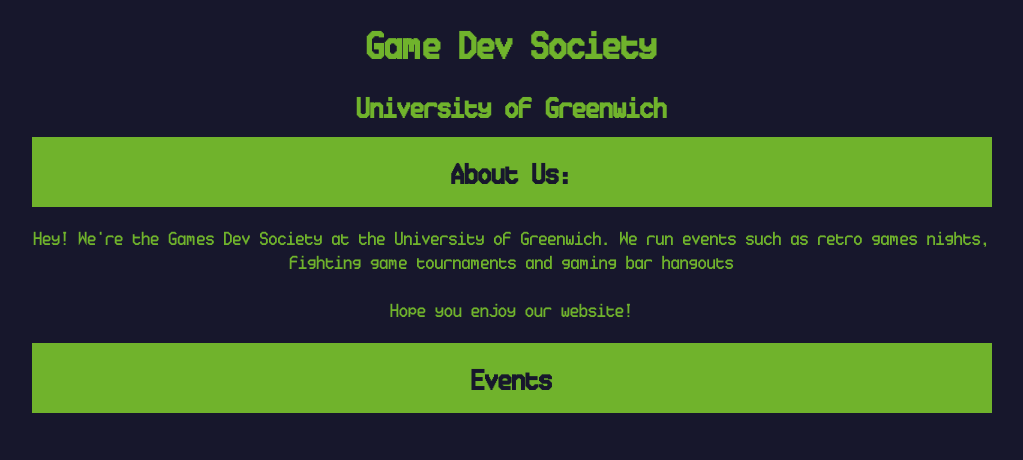
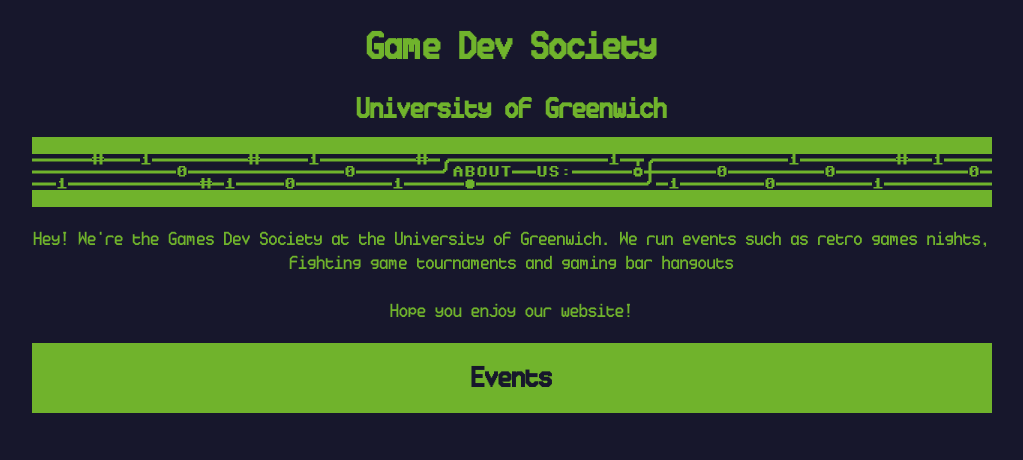
Before and after one commit to jamielill/GDSwebsite, a plain HTML site: page index.html in a window 1280 px wide. Shown: the part 887-1347 px from the top of the page, without its empty margins (128-1151 px from the left). Drawn offline with Linux system fonts and the light colour scheme; grey boxes are pictures that could not be loaded.

Commit message:
added new section Title

```diff
--- a/index.html
+++ b/index.html
@@ -23,7 +23,7 @@
             <h1 id="name">Game Dev Society</h1>
             <h2 id="jobTitle">University of Greenwich</h2>
             <section class="sectionTitle">
-                <h1>About Us:</h1>
+                <img src="images/aboutUs.png" style="max-width: 100%;">
             </section>
             <section id="about">
                 <p>
--- a/styles.css
+++ b/styles.css
@@ -75,6 +75,9 @@
     height: 70px;
     margin-inline: 12.5vw;
     background-color: #70b32c;
+    align-items: center;
+    justify-content: center;
+    display: flex;
     color:#17172c;
 }
 
```
Also changed, not shown: images/aboutUs.png (added).
